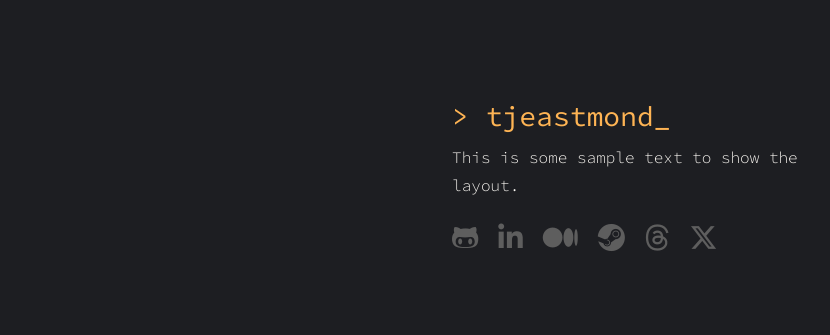
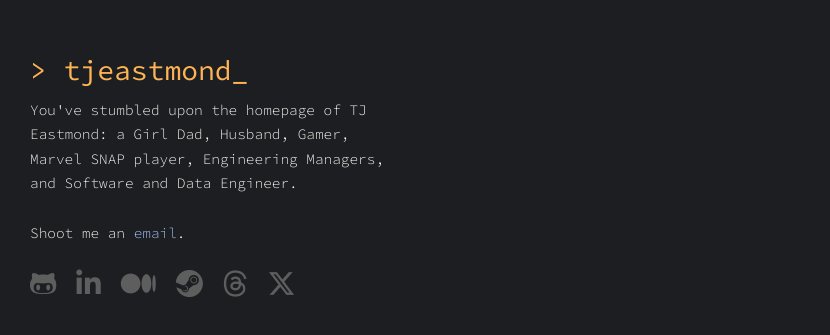
Before and after one commit to tjeastmond/tjeastmond.com, a Next.js app: page / in a window 1280 px wide. Shown: the part 223-558 px from the top of the page, without its empty margins (0-830 px from the left). Built offline with nearby package versions, Linux system fonts and the light colour scheme.

Commit message:
Added blurb to homepage

```diff
--- a/src/app/metadata.js
+++ b/src/app/metadata.js
@@ -1,6 +1,6 @@
 export default {
   title: "TJ Eastmond",
-  description: "TJ Eastmond - Senior Software Leader and Engineer. Expert Data Engineering, Python, Node.js",
+  description: "TJ Eastmond - Girl Dad, Gamer, Cult Leader, Data Engineer, and Software Engineer",
   applicationName: "tjeastmond.com",
   keywords: [
     "AI",
@@ -34,6 +34,10 @@ export default {
     "T.J.",
     "TJ Eastmond",
     "TJ",
+    "Girl Dad",
+    "Gamer",
+    "Marvel SNAP",
+    "SNAP",
   ],
   robots: {
     index: true,
--- a/src/app/page.tsx
+++ b/src/app/page.tsx
@@ -1,12 +1,19 @@
 import Socials from "@components/socials";
 import Title from "@components/title";
+import Link from "@components/link";
 
 export default function Home() {
   return (
     <div className="container">
       <div className="main-content">
         <Title />
-        <p>This is some sample text to show the layout.</p>
+        <p>
+          You've stumbled upon the homepage of TJ Eastmond: a Girl Dad, Husband, Gamer, Marvel SNAP
+          player, Engineering Managers, and Software and Data Engineer.
+        </p>
+        <p>
+          Shoot me an <Link url="mailto:tj.eastmond@gmail.com" text="email" />.
+        </p>
         <Socials />
       </div>
     </div>
--- /dev/null
+++ b/src/components/link.tsx
@@ -0,0 +1,9 @@
+import Scrambler from "@components/scramblerText";
+
+export default function Link({ url, text }) {
+  return (
+    <Scrambler href={url} as="a" useHover={true}>
+      {text}
+    </Scrambler>
+  );
+}
--- a/src/css/hack.css
+++ b/src/css/hack.css
@@ -30,10 +30,14 @@ body {
 }
 
 .main-content {
-  width: 100%;
+  box-sizing: border-box;
   max-width: 900px;
   padding: 20px;
-  box-sizing: border-box;
+  width: 100%;
+}
+
+.main-content p {
+  font-size: 90%;
 }
 
 h1 {
@@ -42,6 +46,11 @@ h1 {
   margin: 0 0 1rem;
   font-size: 2.8rem;
   line-height: 1.3;
+}
+
+a {
+  color: #a8c7fa;
+  text-decoration: none;
 }
 
 a.title {
@@ -91,4 +100,9 @@ a.title {
   .main-content {
     width: 33%;
   }
+
+  .container {
+    justify-content: left;
+    align-items: center;
+  }
 }
```
